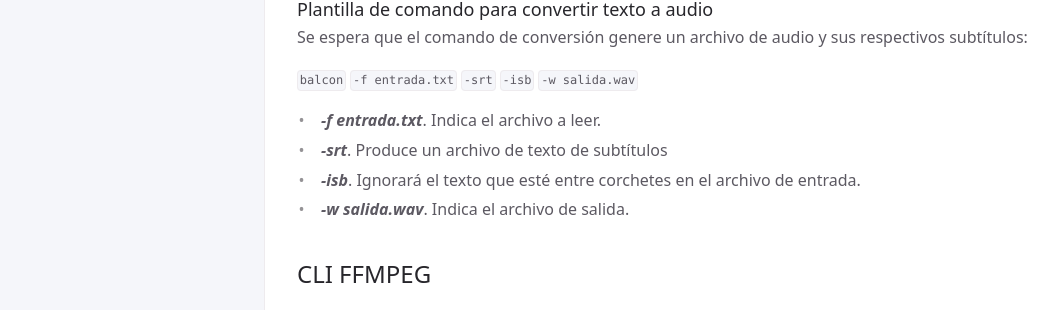
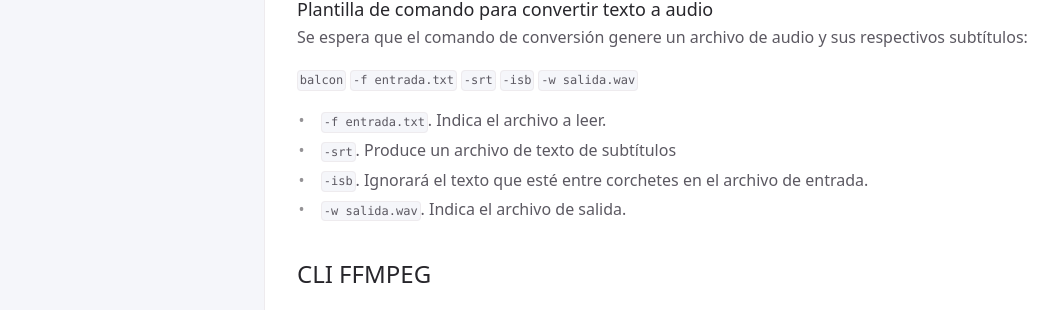
Before and after one commit to CoBachBC/demo, a Jekyll site: the page built from docs/notas.md, in a window 1280 px wide and 1374 px high. Shown: the part 783-1093 px from the top of the window, without its empty margins (107-1171 px from the left). Built offline with Jekyll 4.4.1, drawn with Linux system fonts in a browser that asks for light colours.

```diff
--- a/docs/notas.md
+++ b/docs/notas.md
@@ -36,10 +36,10 @@ Se espera que el comando de conversión genere un archivo de audio y sus respect
 
 `balcon` `-f entrada.txt` `-srt` `-isb` `-w salida.wav`
 
-* **_-f entrada.txt_**. Indica el archivo a leer.
-* **_-srt_**. Produce un archivo de texto de subtítulos
-* **_-isb_**. Ignorará el texto que esté entre corchetes en el archivo de entrada.
-* **_-w salida.wav_**. Indica el archivo de salida.
+* **`-f entrada.txt`**. Indica el archivo a leer.
+* **`-srt`**. Produce un archivo de texto de subtítulos
+* **`-isb`**. Ignorará el texto que esté entre corchetes en el archivo de entrada.
+* **`-w salida.wav`**. Indica el archivo de salida.
 
 ## CLI FFMPEG
 
```
